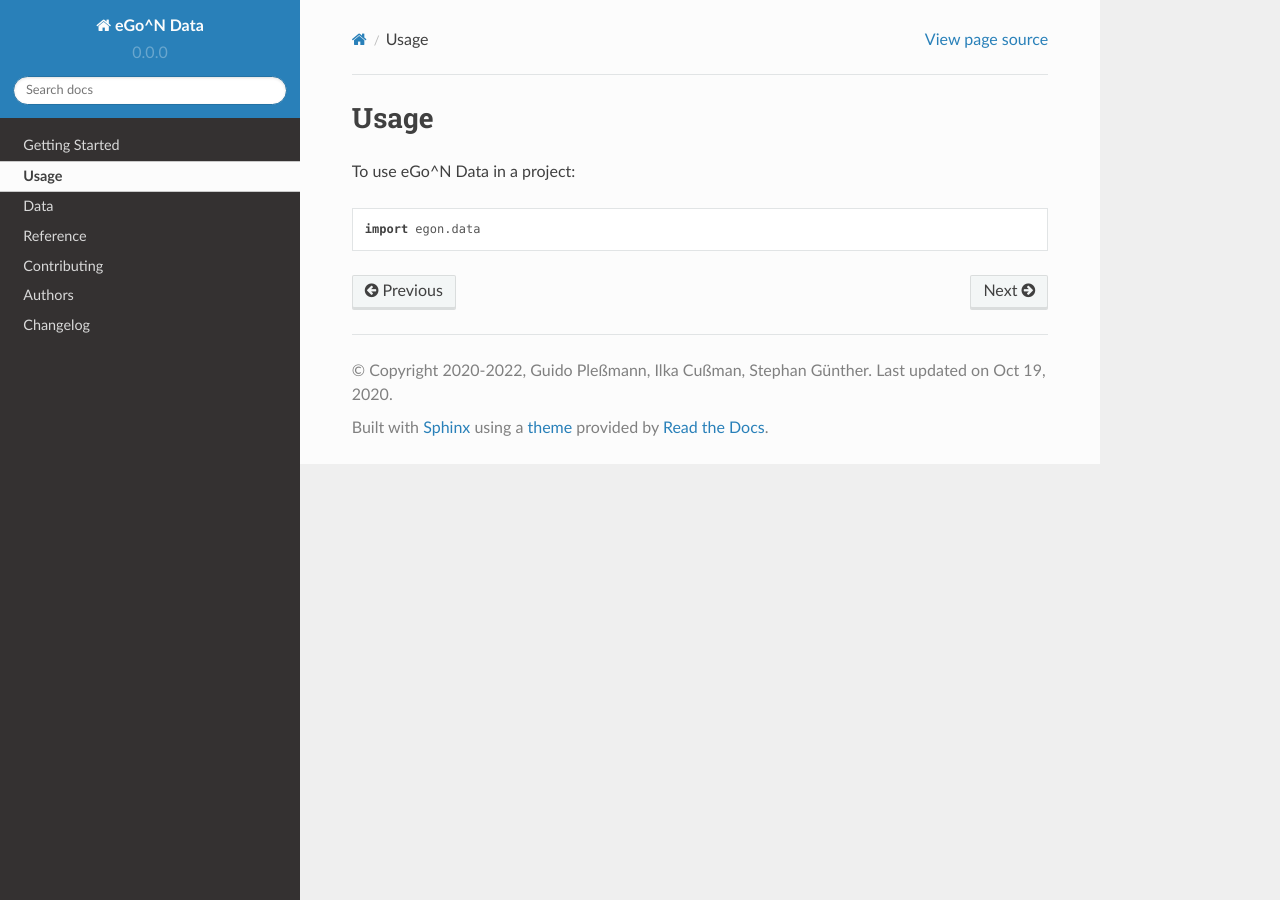
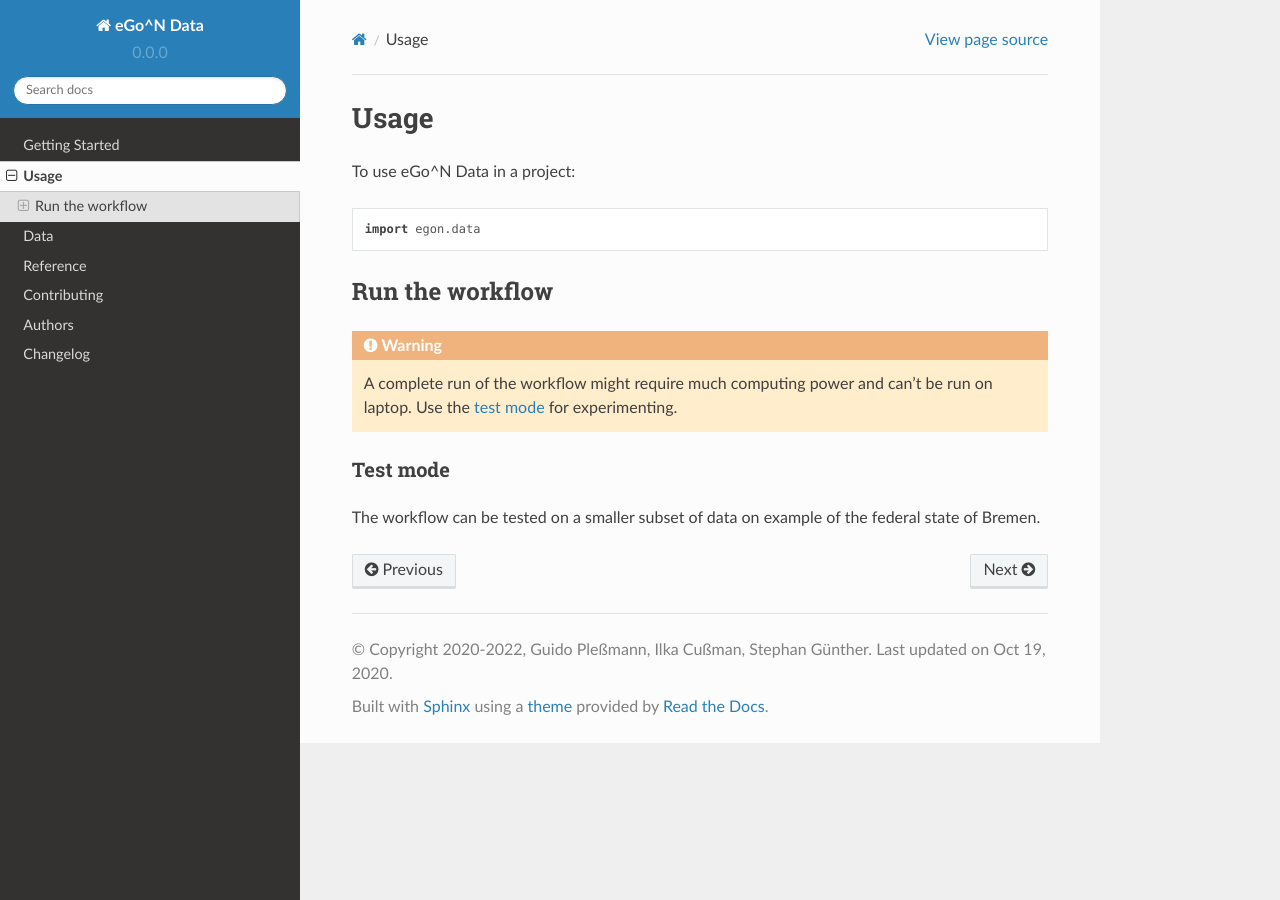
Before and after one commit to openego/eGon-data, a Sphinx documentation site: the page built from docs/usage.rst, in a window 1280 px wide. Built offline with Sphinx 7.4.7 and the Read the Docs theme 2.0.0, drawn with Linux system fonts in a browser that asks for light colours.

Commit message:
Update section "Usage"

```diff
--- a/docs/conf.py
+++ b/docs/conf.py
@@ -13,6 +13,7 @@ extensions = [
     'sphinx.ext.napoleon',
     'sphinx.ext.todo',
     'sphinx.ext.viewcode',
+    'sphinx.ext.autosectionlabel'
 ]
 source_suffix = '.rst'
 master_doc = 'index'
--- a/docs/usage.rst
+++ b/docs/usage.rst
@@ -1,7 +1,21 @@
-=====
+*****
 Usage
-=====
+*****
 
 To use eGo^N Data in a project::
 
 	import egon.data
+
+Run the workflow
+================
+
+.. warning::
+
+   A complete run of the workflow might require much computing power and can't be run on laptop.
+   Use the :ref:`test mode <Test mode>` for experimenting.
+
+
+Test mode
+---------
+
+The workflow can be tested on a smaller subset of data on example of the federal state of Bremen.
```
